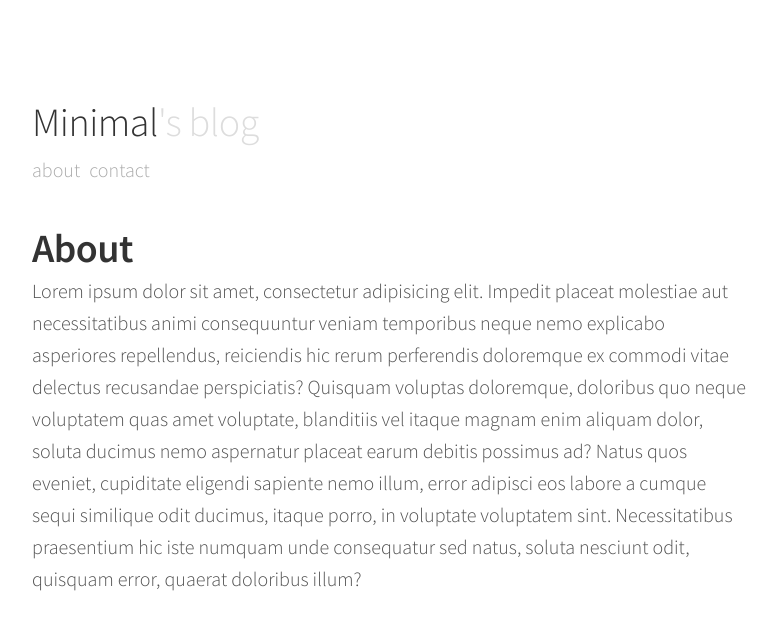
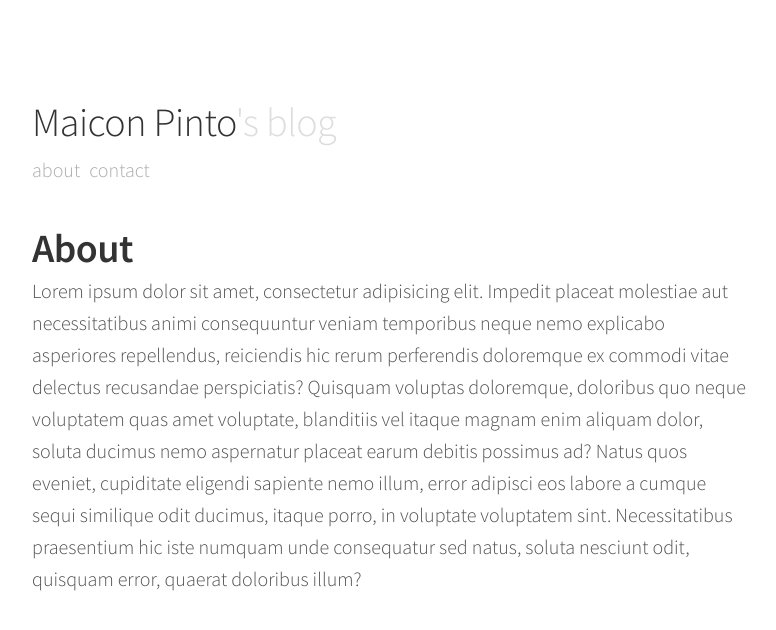
Before and after one commit to maiconpinto/maiconpinto.github.io, a Jekyll site: the page built from about.md, in a window 1280 px wide. Shown: the top 630 px of the page, without its empty margins (248-1024 px from the left). Built offline with Jekyll 4.4.1, drawn with Linux system fonts in a browser that asks for light colours.

Commit message:
Update Config

```diff
--- a/_config.yml
+++ b/_config.yml
@@ -6,13 +6,13 @@
 # 'jekyll serve'. If you change this file, please restart the server process.
 
 # Site settings
-title: Minimal
-email: blog@minimal.com
+title: Maicon Pinto
+email: maiconsilva.pinto@gmail.com
 description: "Esse é um blog minimalista criado para aprender como funciona essa ferramenta linda que é o Jekyll."
 baseurl: ""
-url: "http://willianjusten.com.br"
-twitter_username: minimal_twitter
-github_username:  minimal_github
+url: "http://maiconpinto.github.io"
+twitter_username: maiconpinto
+github_username:  maiconpinto
 
 # Build settings
 markdown: kramdown
```
